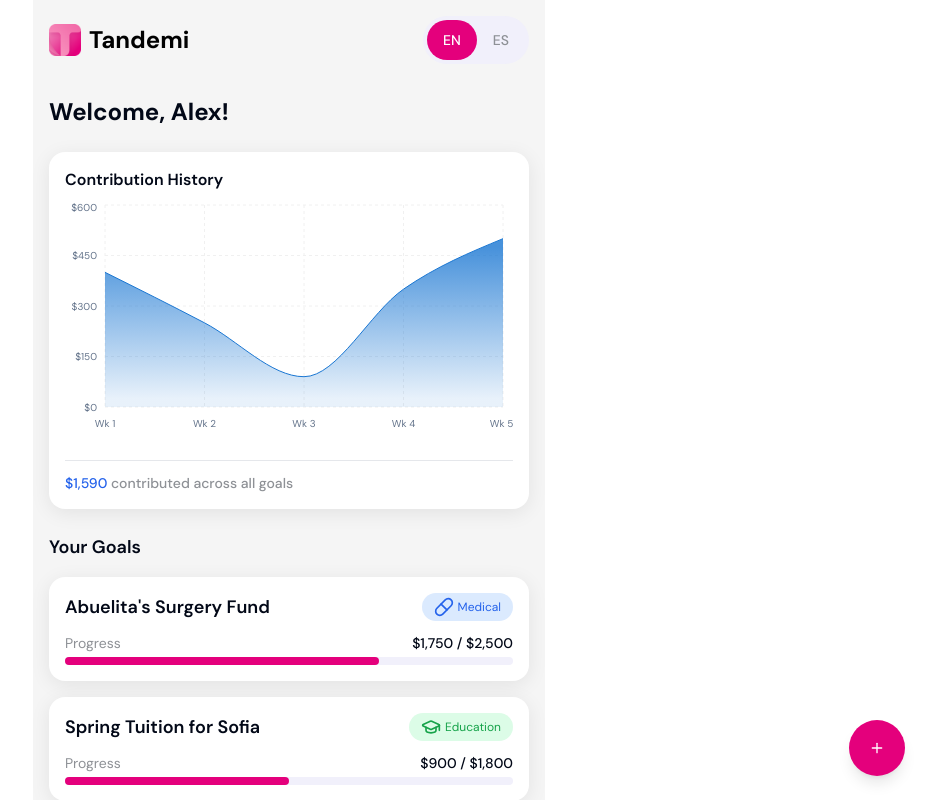
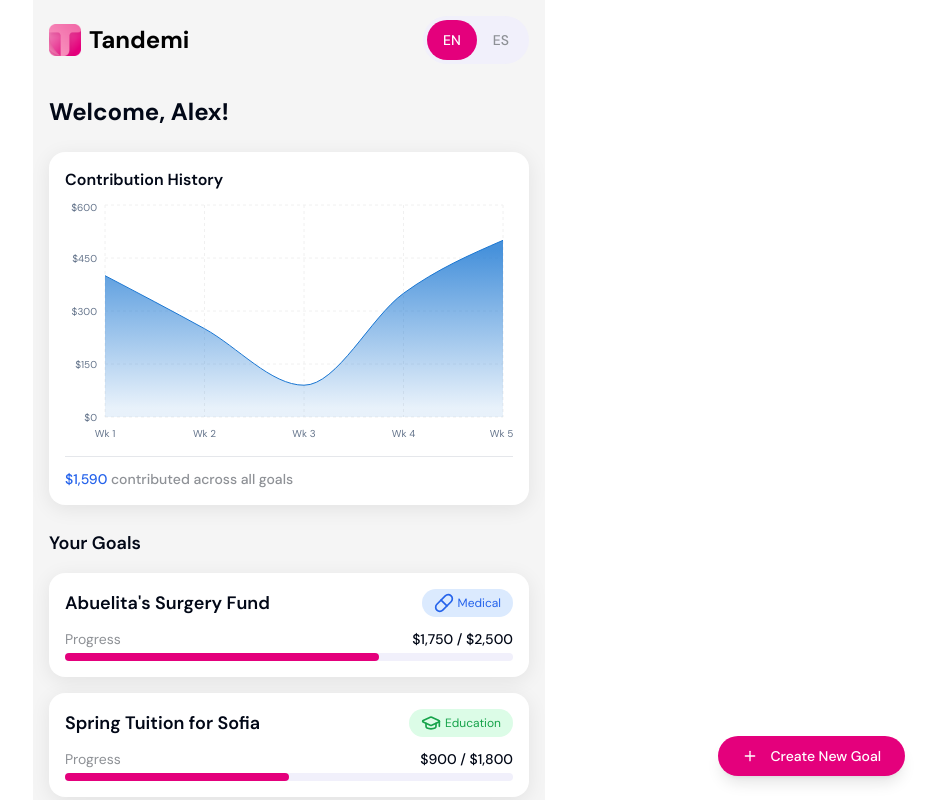
Before and after one commit to abner-benjamin/tandemi, a React (Vite) app: page /dashboard in a window 1280 px wide. Shown: the top 800 px of the page, without its empty margins (351-1280 px from the left). Built offline with nearby package versions, Linux system fonts and the light colour scheme.

Commit message:
Fix: Reduce whitespace and update FAB
- Reduced bottom padding/margin of the chart.
- Updated FAB button text and styling.

```diff
--- a/src/components/FamilyContributionsChart.tsx
+++ b/src/components/FamilyContributionsChart.tsx
@@ -50,7 +50,8 @@ const FamilyContributionsChart = () => {
         >
           <AreaChart
             data={formattedData}
-            margin={{ top: 5, right: 10, left: -20, bottom: 15 }}
+            margin={{ top: 5, right: 10, left: -20, bottom: 5 }}
+            height={180}
           >
             <defs>
               <linearGradient id="colorAmount" x1="0" y1="0" x2="0" y2="1">
@@ -97,7 +98,7 @@ const FamilyContributionsChart = () => {
         </ChartContainer>
       </div>
 
-      <div className="mt-2 mb-2">
+      <div className="mt-1 mb-1">
         <Separator className="bg-gray-200" />
       </div>
 
--- a/src/pages/DashboardPage.tsx
+++ b/src/pages/DashboardPage.tsx
@@ -127,12 +127,13 @@ const DashboardPage = () => {
         </div>
       </div>
 
-      {/* Floating Action Button */}
+      {/* Floating Action Button with Text */}
       <Button
-        className="fixed bottom-6 right-6 rounded-full w-14 h-14 shadow-lg flex items-center justify-center bg-tandemi-pink hover:bg-opacity-90"
+        className="fixed bottom-6 right-6 rounded-full shadow-lg flex items-center justify-center bg-tandemi-pink hover:bg-opacity-90 px-6"
         onClick={() => navigate("/create-goal")}
       >
-        <Plus size={24} />
+        <Plus size={20} className="mr-1" />
+        <span>{t("dashboard.create_goal")}</span>
       </Button>
     </div>
   );
```
